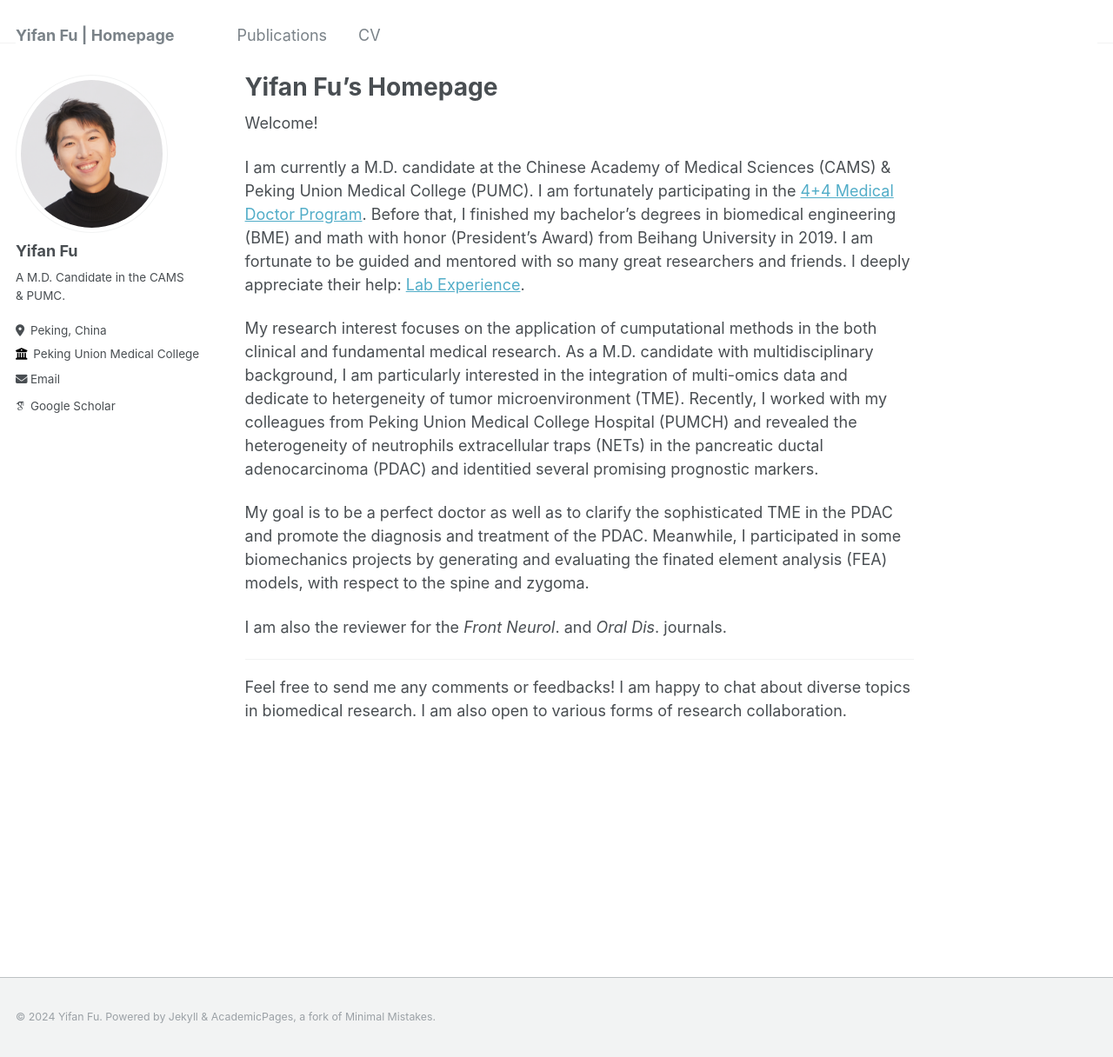
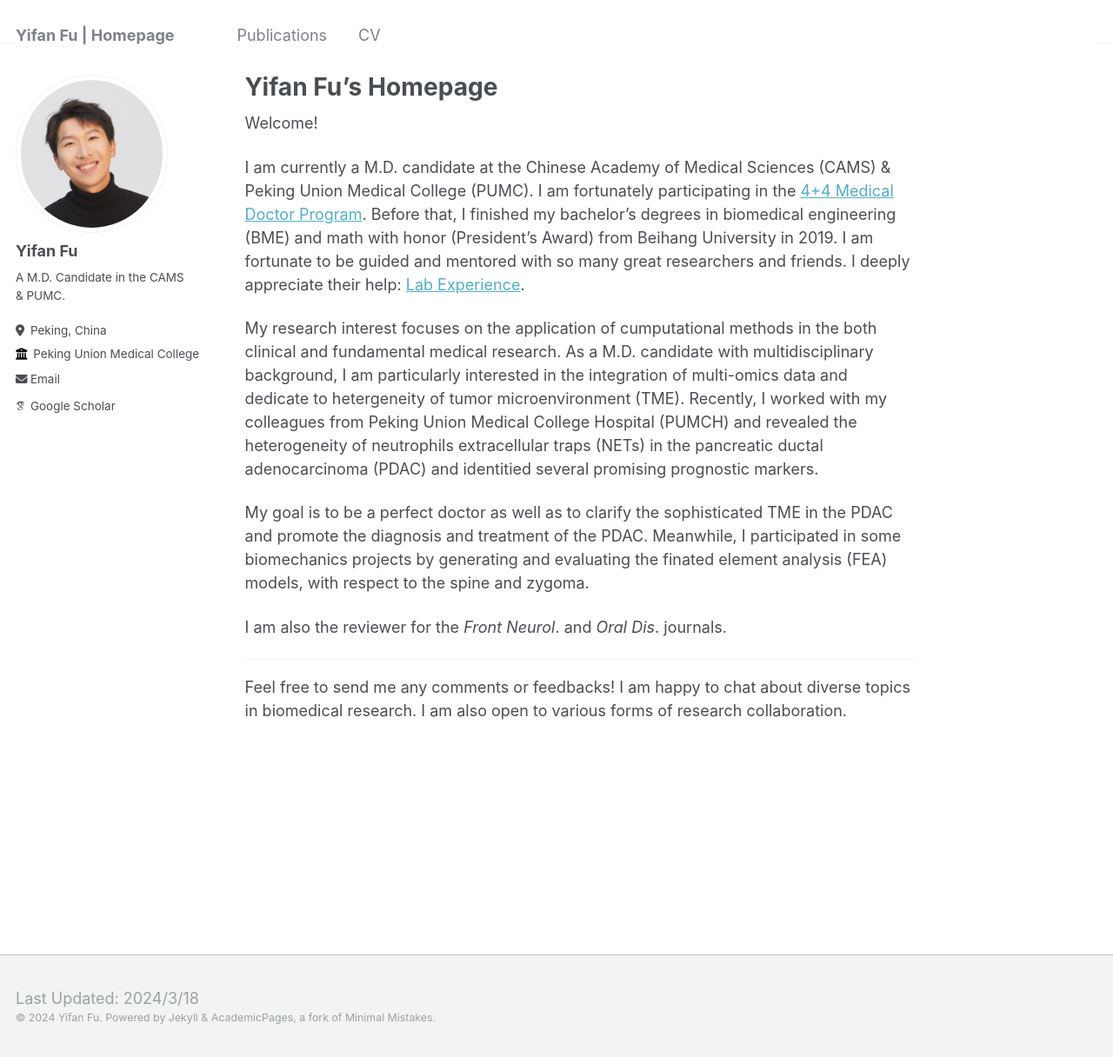
Before and after one commit to yifanfu01/yifanfu01.github.io, a Jekyll site: the page built from _pages/about.md, in a window 1280 px wide and 1216 px high. Shown: the whole window at 87% size. Built offline with Jekyll 4.4.1, drawn with Linux system fonts in a browser that asks for light colours; some web fonts are replaced.

Commit message:
Update custom.html

```diff
--- a/_includes/footer/custom.html
+++ b/_includes/footer/custom.html
@@ -1,3 +1,4 @@
 <!-- start custom footer snippets -->
 <!-- <a href="/sitemap/">Sitemap</a> -->
+Last Updated: 2024/3/18
 <!-- end custom footer snippets -->
```
